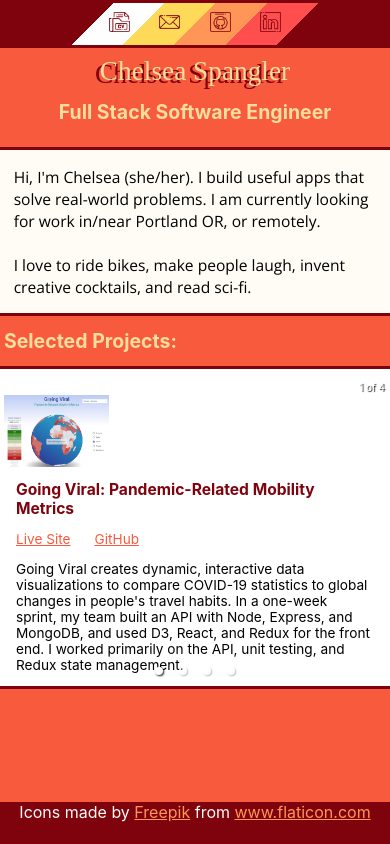
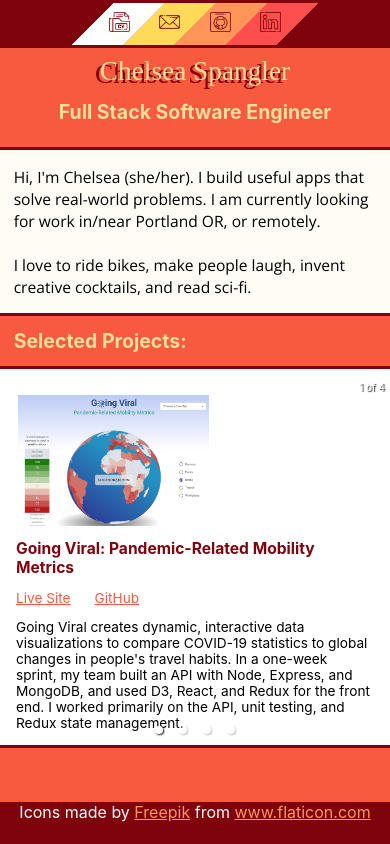
Before and after one commit to CNSpangler/portfolio, a React (Create React App) app: page / in a window 390 px wide. Built offline with nearby package versions, Linux system fonts and the light colour scheme; a web font is replaced by a local one.

Commit message:
spacehorse fully styled for mobile

```diff
--- a/src/components/App/App.css
+++ b/src/components/App/App.css
@@ -171,12 +171,17 @@ h1 {
     font-size: 4vw;
   }
 
+  #portfolio {
+    margin-left: 3.5vw;
+  }
+
   .slide-container {
     flex-direction: column;
   }
 
-  slide-image-container {
+  .slide-image-container {
     width: 50vw;
+    margin-left: 3.5vw;
   }
 
   .slide-title {
```
